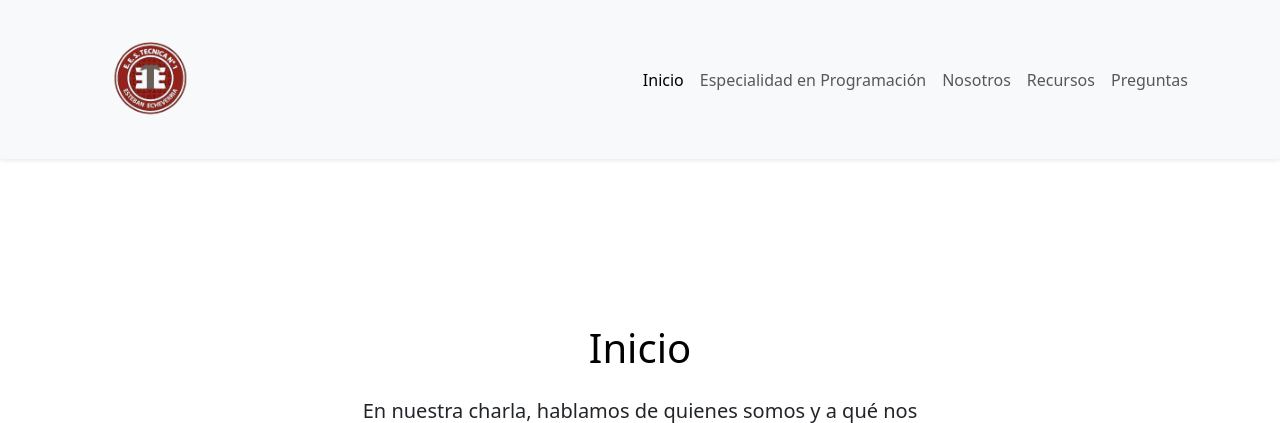
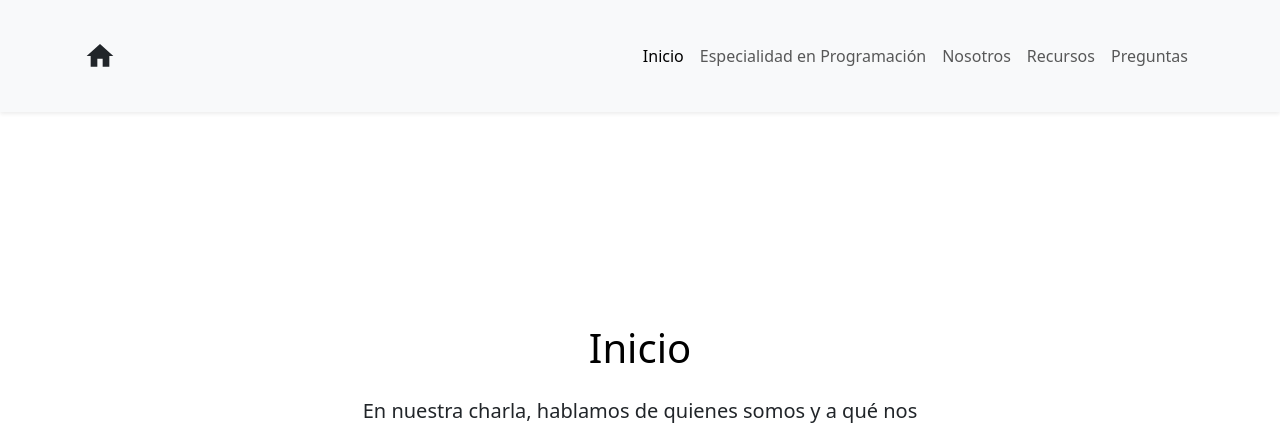
Before and after one commit to jmayola/Charla-7mo-Prog., a PHP site: page / in a window 1280 px wide. Shown: the top 423 px of the page. Run offline with PHP 8.4, Linux system fonts and the light colour scheme; data that the repository does not hold is empty.

Commit message:
cambio de icono

```diff
--- a/index.php
+++ b/index.php
@@ -24,9 +24,11 @@
 			<!-- Navbar -->
 			<nav class="navbar navbar-expand-lg navbar-light bg-light fixed-top shadow-sm">
 				<div class="container">
-					<a class="navbar-brand" href="#inicio">
-						<!-- Home Icon -->
-						<img src="/img/logotec-sinfondo.png" alt="Logo" class="logotec">
+					<!-- Home Icon -->
+					<svg xmlns="http://www.w3.org/2000/svg" width="2em" height="2em" viewBox="0 0 24 24">
+							<rect width="24" height="24" fill="none" />
+							<path fill="currentColor" d="M10 20v-6h4v6h5v-8h3L12 3L2 12h3v8z" />
+						</svg>
 					</a>
 					<button
 						class="navbar-toggler"
```
